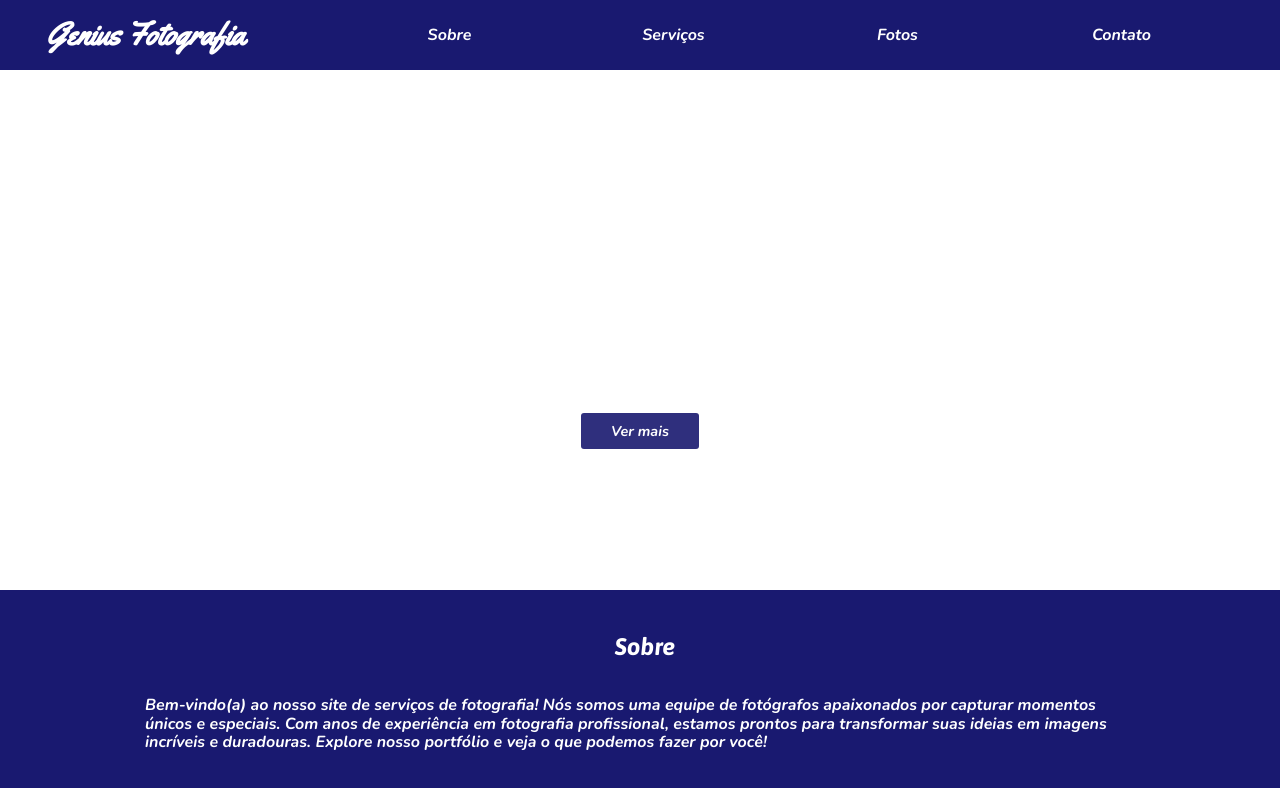
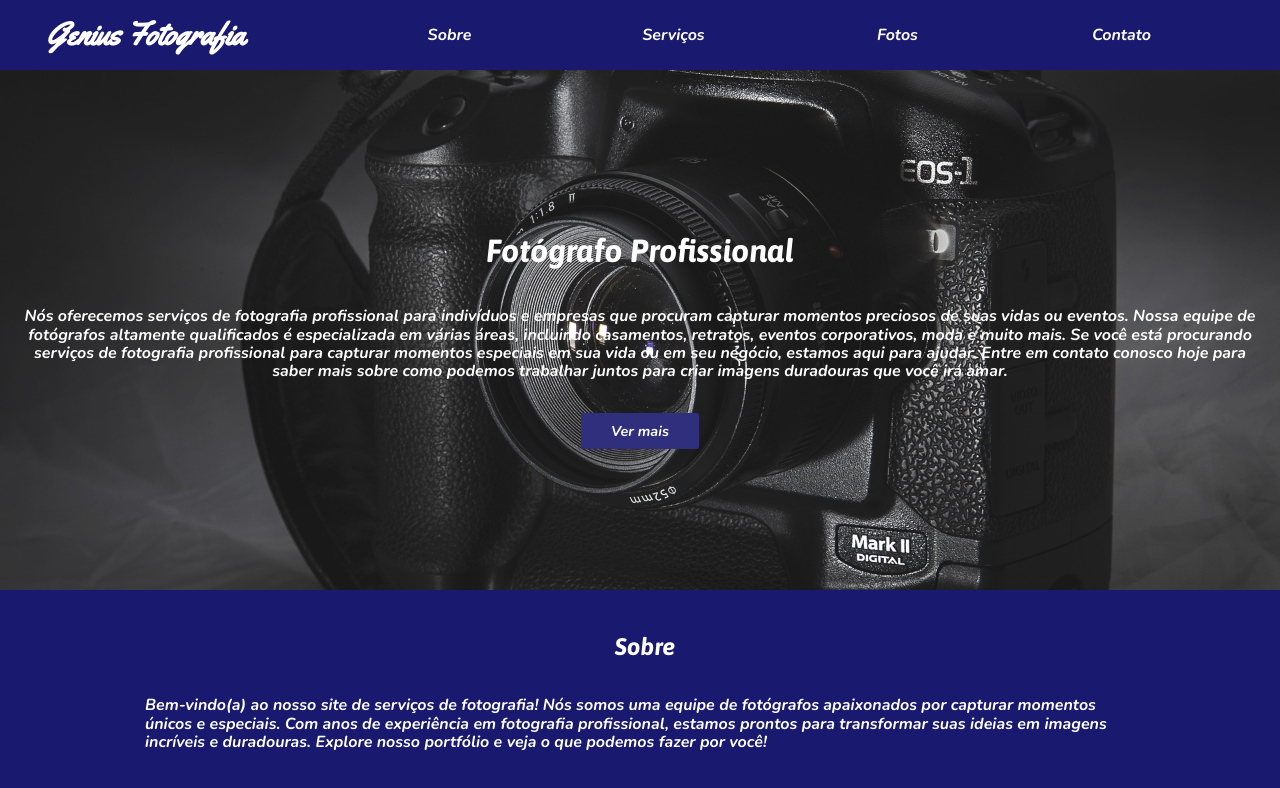
Before and after one commit to marcos-pardinho/projeto_site_fotografia, a plain HTML site: page index.html in a window 1280 px wide. Shown: the top 788 px of the page. Drawn offline with nearby package versions, Linux system fonts and the light colour scheme; the site is published under a folder, as on GitHub Pages, so addresses that start at the root find nothing.

Commit message:
Update style.css

```diff
--- a/css/style.css
+++ b/css/style.css
@@ -59,7 +59,7 @@ header{
     display: flex;
     flex-direction: column;
     align-items: center;
-    background-image: url("/imagens/camera.jpg");
+    background-image: url("../imagens/camera.jpg");
     opacity: 0.9;
     background-size: cover;
     background-repeat: no-repeat;
```
